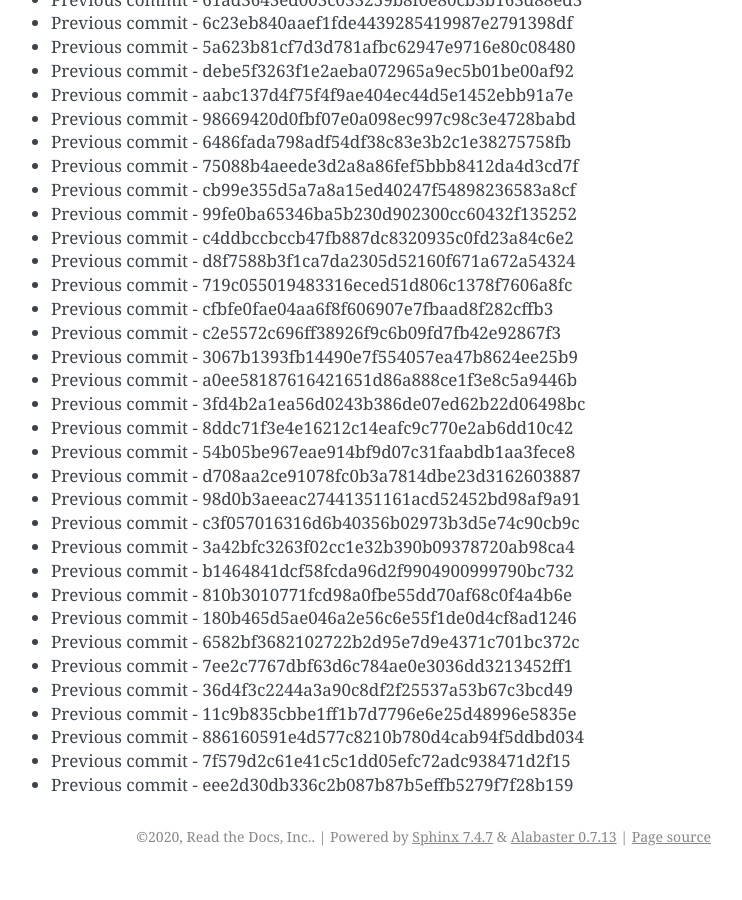
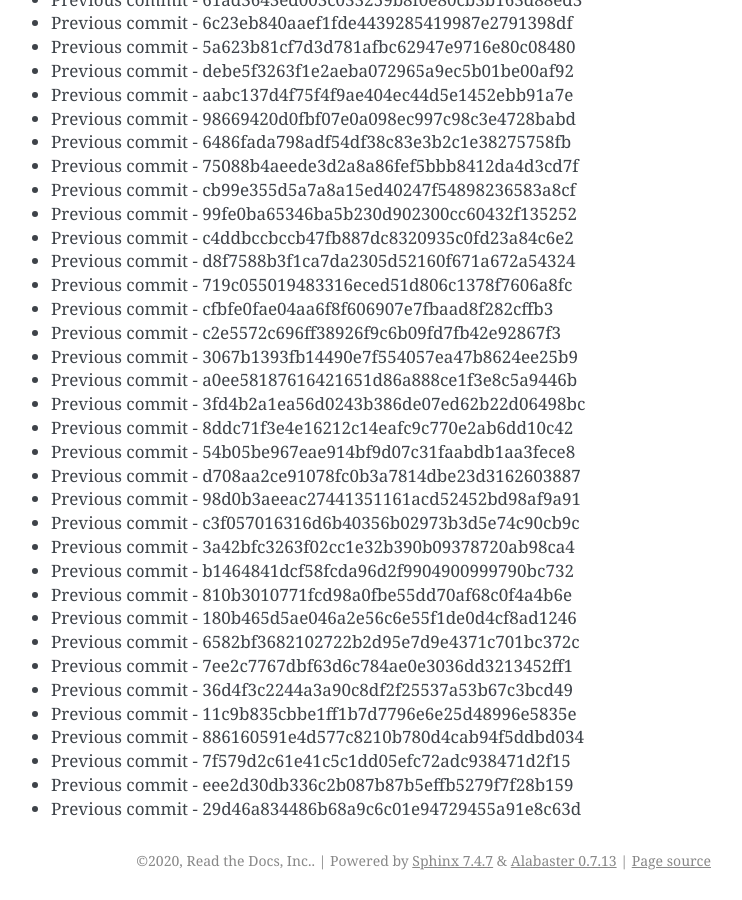
Before and after one commit to readthedocs/rtd-git-stresstest, a Sphinx documentation site: the page built from docs/updates.rst, in a window 1280 px wide and 900 px high, scrolled down 90965 px. Shown: the whole window, without its empty margins (399-1141 px from the left). Built offline with Sphinx 7.4.7, drawn with Linux system fonts in a browser that asks for light colours; before the commit the page ends 91841 px from its top, so only the background shows below that.

Commit message:
Generating commit from previous: 29d46a834486b68a9c6c01e94729455a91e8c63d

```diff
--- a/docs/updates.rst
+++ b/docs/updates.rst
@@ -3854,3 +3854,4 @@ It can be tested for any performance characteristics.
 * Previous commit - 886160591e4d577c8210b780d4cab94f5ddbd034
 * Previous commit - 7f579d2c61e41c5c1dd05efc72adc938471d2f15
 * Previous commit - eee2d30db336c2b087b87b5effb5279f7f28b159
+* Previous commit - 29d46a834486b68a9c6c01e94729455a91e8c63d
```
